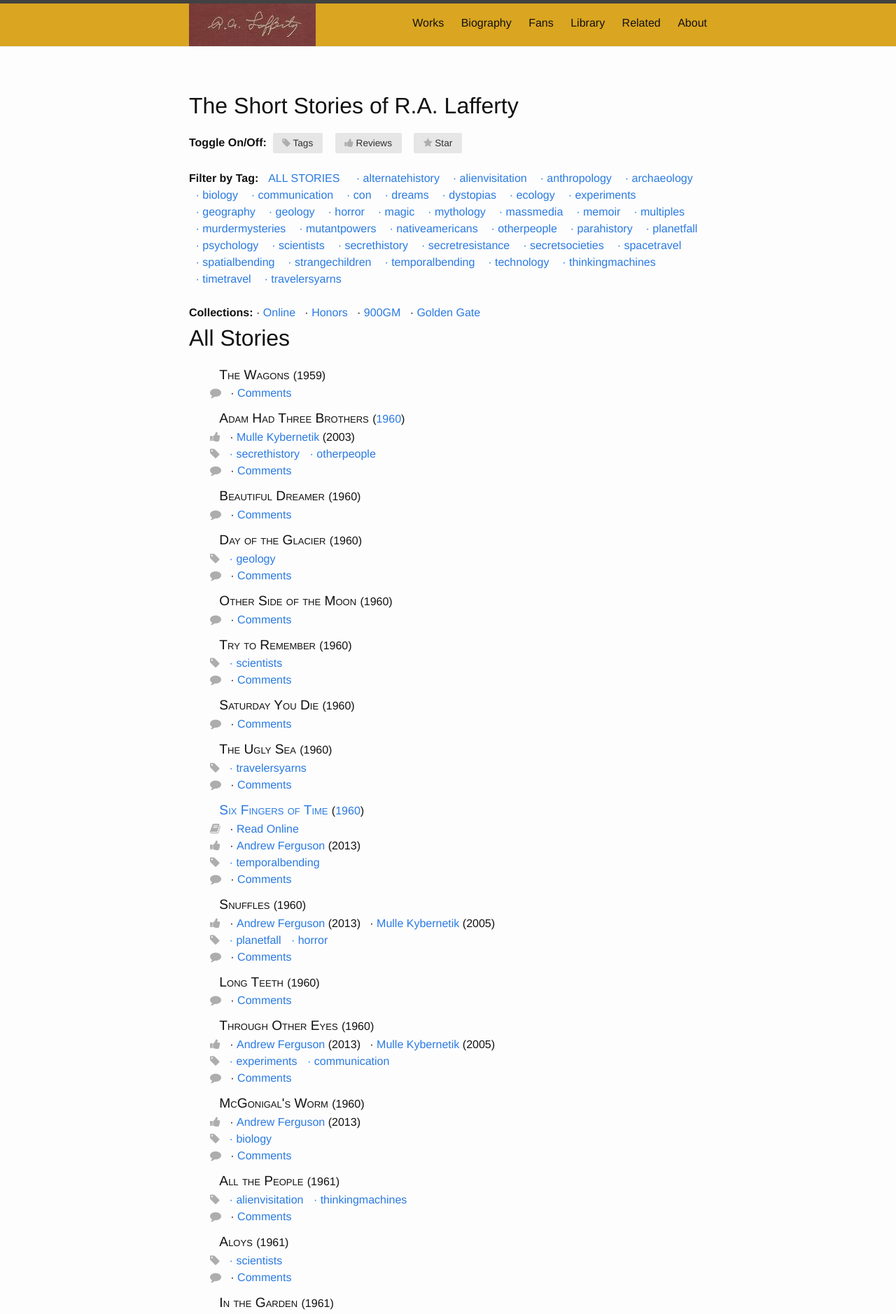
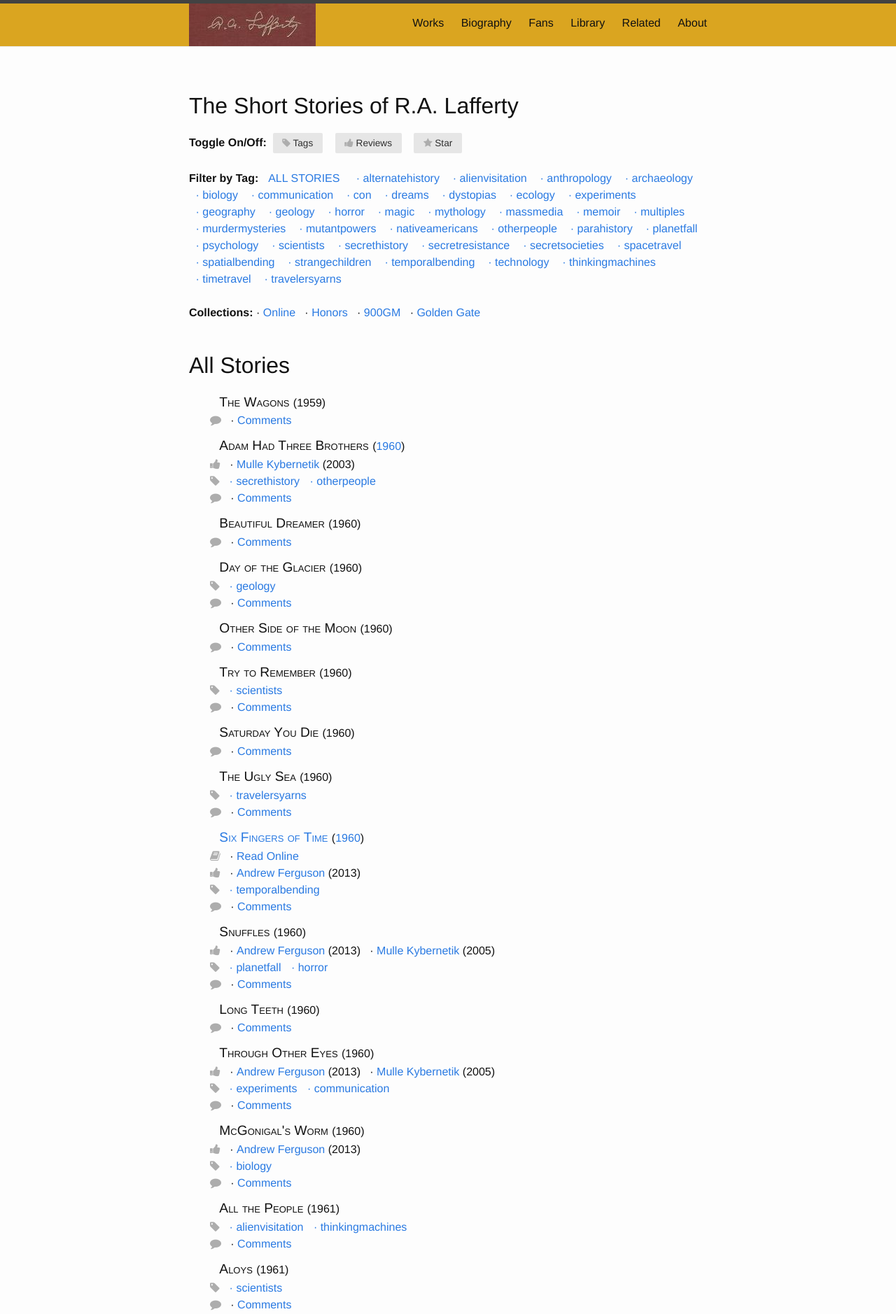
Before and after one commit to ralafferty/ralafferty.github.io, a Jekyll site: the page built from works/stories.md, in a window 1280 px wide. Shown: the top 1878 px of the page at 70% size. Built offline with Jekyll 4.4.1, drawn with Linux system fonts in a browser that asks for light colours; nearby versions of some CDN libraries; comment, search, counter and statistics services are not loaded.

Commit message:
minor edit

```diff
--- a/works/stories.md
+++ b/works/stories.md
@@ -359,10 +359,8 @@ loadJSON('{{ site.baseurl }}/archive/test-json.txt',
 &middot;&nbsp;<a href="/works/collections/honors">Honors</a> &nbsp;
 &middot;&nbsp;<a href="/works/collections/nine-hundred-grandmothers">900GM</a> &nbsp;
 &middot;&nbsp;<a href="/works/collections/golden-gate-and-other-stories">Golden Gate</a>
+</div>
 <br>
-
-</div>
-
 <h2><span id="headline">All Stories</span></h2>
 
 <ul style="list-style-type: none;" id="work-ul" class="work-ul">
```
